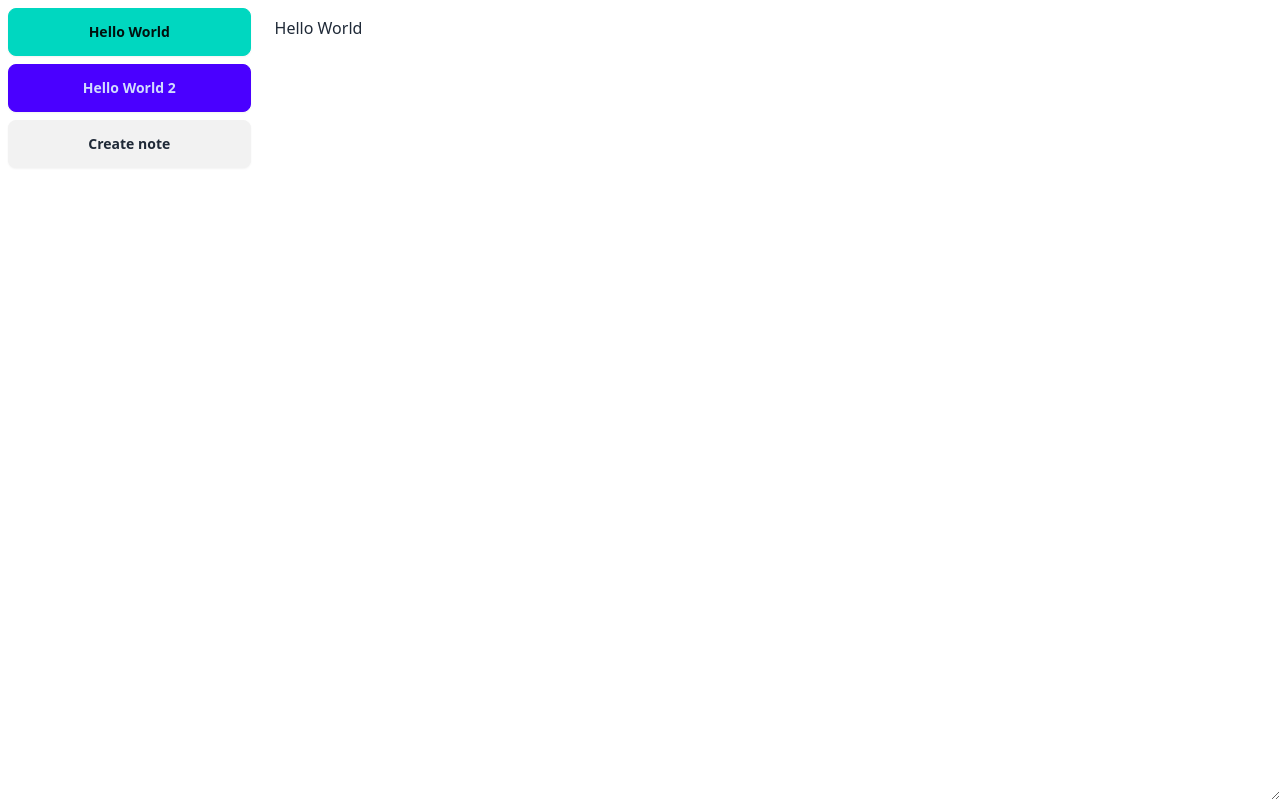
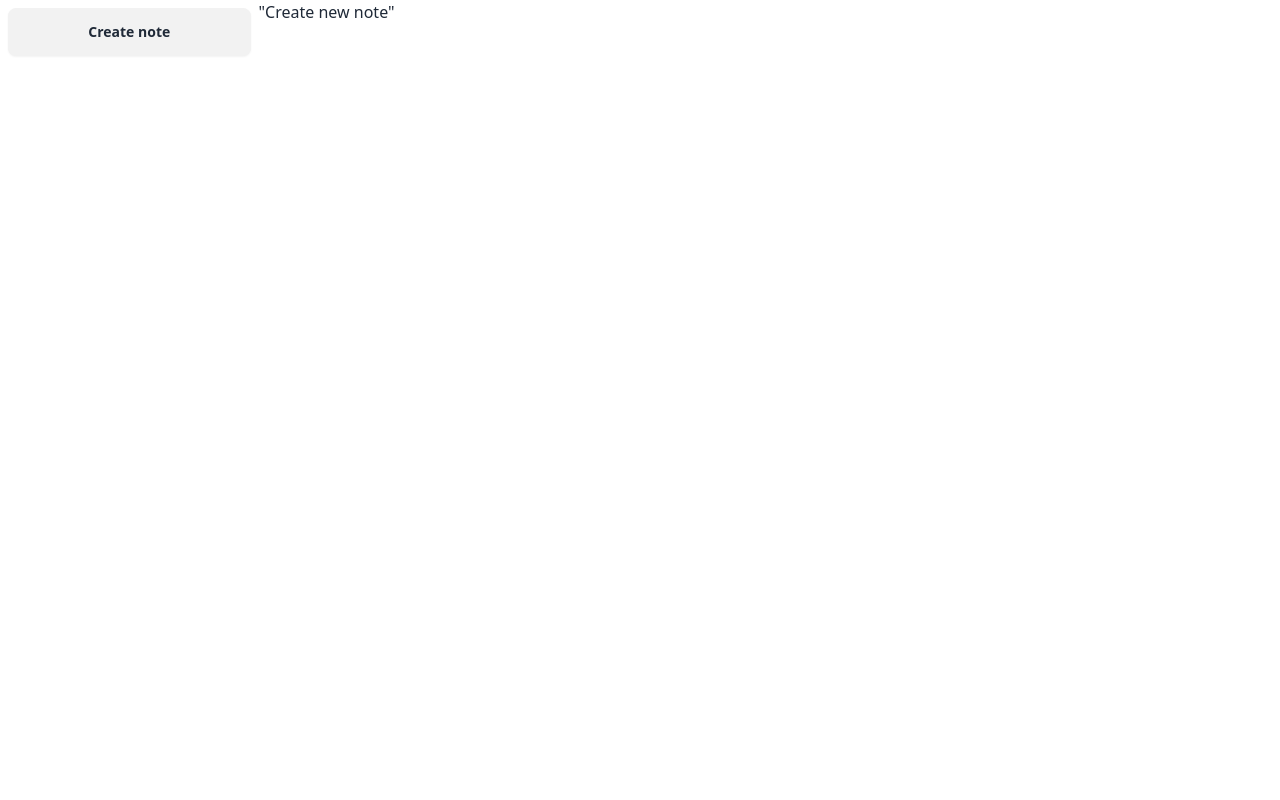
Before and after one commit to mariovyord/simple-notes-react, a React (Vite) app: page / in a window 1280 px wide. Built offline with nearby package versions, Linux system fonts and the light colour scheme.

Commit message:
add storage

```diff
--- a/package.json
+++ b/package.json
@@ -10,6 +10,8 @@
     "preview": "vite preview"
   },
   "dependencies": {
+    "dexie": "^3.2.4",
+    "dexie-react-hooks": "^1.1.7",
     "localforage": "^1.10.0",
     "lodash.debounce": "^4.0.8",
     "match-sorter": "^6.3.1",
--- a/src/components/Notes.tsx
+++ b/src/components/Notes.tsx
@@ -1,36 +1,43 @@
-import { useNotes } from "../contexts/NotesContext";
+import { useNotes, useNotesService } from "../contexts/NotesContext";
 import Content from "./Content";
 import Sidenav from "./Sidenav";
-import { useSearchParams } from "react-router-dom";
+import useSelectedId from "../hooks/useLocalStorage";
 
 export default function Notes() {
   const notes = useNotes();
-  const [searchParams, setSearchParams] = useSearchParams();
+  const notesService = useNotesService();
+  const [selectedId, setSelectedId] = useSelectedId();
 
-  let selectedId = searchParams.get("selected");
-  if (!selectedId) {
-    selectedId = Object.keys(notes)[0];
-    if (selectedId) setSearchParams({ selected: selectedId });
+  if (!useSelectedId && Object.keys(notes).length > 0) {
+    setSelectedId(Object.keys(notes)[0]);
   }
 
-  const selected = notes[selectedId];
-
   const select = (id: string) => {
-    setSearchParams({ selected: id });
+    setSelectedId(id);
   };
 
-  if (Object.keys(notes).length === 0) {
-    return "Empty";
-  }
+  const create = async () => {
+    const note = await notesService.create();
+    setSelectedId(note.id);
+  };
 
   return (
     <div className="h-screen overflow-hidden flex">
-      <Sidenav selectedId={selectedId} select={select} notes={notes}></Sidenav>
-      <Content
-        key={selected.id}
-        id={selected.id}
-        initialValue={selected.content}
-      ></Content>
+      <Sidenav
+        create={create}
+        selectedId={selectedId || ""}
+        select={select}
+        notes={notes}
+      ></Sidenav>
+      {selectedId ? (
+        <Content
+          key={selectedId}
+          id={selectedId}
+          initialValue={notes[selectedId].content}
+        ></Content>
+      ) : (
+        <div className="w-full h-full">"Create new note"</div>
+      )}
     </div>
   );
 }
--- a/src/components/Sidenav.tsx
+++ b/src/components/Sidenav.tsx
@@ -1,14 +1,15 @@
-import { useNotesService } from "../contexts/NotesContext";
+import { useNotes, useNotesService } from "../contexts/NotesContext";
 import { Note } from "../types/types";
 
 interface SidenavProps {
   notes: Record<string, Note>;
   select: (id: string) => void;
+  create: () => void;
   selectedId: string;
 }
 
-export default function Sidenav({ select, notes, selectedId }: SidenavProps) {
-  const notesService = useNotesService();
+export default function Sidenav({ create, select, selectedId }: SidenavProps) {
+  const notes = useNotes();
 
   return (
     <div className="w-[320px] p-2">
@@ -21,9 +22,11 @@ export default function Sidenav({ select, notes, selectedId }: SidenavProps) {
           ></NoteCard>
         </div>
       ))}
-      <button onClick={notesService.create} className="btn w-full">
+      {Object.keys(notes).length <= 10 && (
+        <button onClick={create} className="btn w-full">
           Create note
         </button>
+      )}
     </div>
   );
 }
@@ -35,14 +38,21 @@ interface NoteCard {
 }
 
 function NoteCard({ note, select, isSelected }: NoteCard) {
+  const notesService = useNotesService();
+
   return (
+    <>
       <button
-      onClick={() => select(note.id)}
+        onClick={() => select(note.id!)}
         className={`btn btn-primary w-full ${
           isSelected ? "btn-accent" : "btn-primary"
         }`}
       >
         {note.title}
       </button>
+      <button className="btn" onClick={() => notesService.remove(note.id)}>
+        X
+      </button>
+    </>
   );
 }
--- a/src/contexts/NotesContext.ts
+++ b/src/contexts/NotesContext.ts
@@ -2,8 +2,9 @@ import { createContext, useContext } from "react";
 import { Note } from "../types/types";
 
 type NotesServiceContextProps = {
-  create: () => void;
+  create: () => Promise<Note>;
   update: (id: string, content: string) => void;
+  remove: (id: string) => void;
 } | null;
 
 export const NotesContext = createContext<Record<string, Note>>({});
--- a/src/contexts/NotesProvider.tsx
+++ b/src/contexts/NotesProvider.tsx
@@ -1,6 +1,6 @@
-import { ReactNode, useEffect, useReducer } from "react";
+import { ReactNode, useEffect, useReducer, useState } from "react";
 import { Note } from "../types/types";
-import * as notesApiService from "../services/notes.service";
+import * as notesApiService from "../services/notes-api.service";
 import { NotesContext, NotesServiceContext } from "./NotesContext";
 
 type ActionType =
@@ -44,29 +44,39 @@ const initialState: State = {
 
 export default function NotesProvider({ children }: { children: ReactNode }) {
   const [state, dispatch] = useReducer(reducer, initialState);
+  const [loading, setLoading] = useState(true);
 
   useEffect(() => {
-    const notes = notesApiService.getAllNotes();
-    if (!notes) return;
-    dispatch({ type: "GET_NOTES", payload: notes });
+    const fetchNotes = async () => {
+      const notes = await notesApiService.getAllNotes();
+      dispatch({ type: "GET_NOTES", payload: notes });
+      setLoading(false);
+    };
+    fetchNotes();
   }, []);
 
-  const update = (id: string, content: string) => {
+  const update = async (id: string, content: string) => {
     const updated = structuredClone(state.notes[id]);
     updated.content = content;
-    const newNote = notesApiService.updateNote(updated);
+    const newNote = await notesApiService.updateNote(updated);
     dispatch({ type: "UPDATE_NOTE", payload: newNote });
   };
 
-  const create = () => {
-    const n = notesApiService.createNote();
+  const create = async () => {
+    const n = await notesApiService.createNote();
     dispatch({ type: "CREATE_NOTE", payload: n });
+    return n;
+  };
+
+  const remove = async (id: string) => {
+    await notesApiService.deleteNote(id);
+    dispatch({ type: "DELETE_NOTE", payload: id });
   };
 
   return (
     <NotesContext.Provider value={state.notes}>
-      <NotesServiceContext.Provider value={{ update, create }}>
-        {children}
+      <NotesServiceContext.Provider value={{ update, create, remove }}>
+        {loading ? "Loading..." : children}
       </NotesServiceContext.Provider>
     </NotesContext.Provider>
   );
--- /dev/null
+++ b/src/db/db.ts
@@ -0,0 +1,17 @@
+import Dexie, { Table } from "dexie";
+import { Note } from "../types/types";
+
+export class DexieExt extends Dexie {
+  // 'friends' is added by dexie when declaring the stores()
+  // We just tell the typing system this is the case
+  notes!: Table<Note>;
+
+  constructor() {
+    super("simple-notes");
+    this.version(1).stores({
+      notes: "++id, title, content, createdAt, updatedAt", // Primary key and indexed props
+    });
+  }
+}
+
+export const db = new DexieExt();
--- /dev/null
+++ b/src/hooks/useLocalStorage.ts
@@ -0,0 +1,31 @@
+import { useState } from "react";
+
+export default function useSelectedId() {
+  const [state, setState] = useState(() => {
+    try {
+      const selected = localStorage.getItem("selectedId");
+      if (selected) {
+        return JSON.parse(selected);
+      }
+      return null;
+    } catch (err) {
+      return null;
+    }
+  });
+
+  const setItem = (selectedId: string) => {
+    try {
+      if (selectedId === null) {
+        localStorage.removeItem("selectedId");
+        setState(null);
+      } else {
+        localStorage.setItem("selectedId", JSON.stringify(selectedId));
+        setState(selectedId);
+      }
+    } catch (err) {
+      return null;
+    }
+  };
+
+  return [state, setItem];
+}
--- a/src/services/api.service.ts
+++ /dev/null
@@ -1,49 +0,0 @@
-import { Note } from "../types/types";
-
-const mockDB: Record<string, Note> = {
-  sasd: {
-    id: "sasd",
-    title: "Hello World",
-    content: "Hello World",
-    updatedAt: new Date(),
-    createdAt: new Date(),
-  },
-  s4sd: {
-    id: "s4sd",
-    title: "Hello World 2",
-    content: "Hello World 2",
-    updatedAt: new Date(),
-    createdAt: new Date(),
-  },
-};
-
-function get(id: string | null): Record<string, Note> | Note | undefined {
-  if (typeof id === "string") {
-    // get note by id
-    return mockDB[id];
-  }
-
-  // if id is not passed, return all
-  return mockDB;
-}
-
-function create(note: Note): Note {
-  mockDB[note.id] = note;
-  return note;
-}
-
-function put(note: Note): Note {
-  mockDB[note.id] = note;
-  return note;
-}
-
-function remove(noteId: string) {
-  delete mockDB[noteId];
-}
-
-export default {
-  get,
-  create,
-  put,
-  remove,
-};
--- /dev/null
+++ b/src/services/notes-api.service.ts
@@ -0,0 +1,36 @@
+import { db } from "../db/db";
+import { Note } from "../types/types";
+
+export async function getAllNotes(): Promise<Record<string, Note>> {
+  const notes = await db.notes.toArray();
+  const obj: Record<string, Note> = {};
+  notes.forEach((x) => (obj[x.id] = x));
+  return obj;
+}
+
+export async function getNoteById(id: string): Promise<Note> {
+  const note = await db.notes.where({ id: id }).toArray();
+  return note[0];
+}
+
+export async function createNote(): Promise<Note> {
+  const newNote: Partial<Note> = {
+    title: "",
+    content: "",
+    createdAt: new Date(),
+    updatedAt: new Date(),
+  };
+  const id = await db.notes.add(newNote as Note);
+  const updated = { ...newNote, id };
+  return updated as Note;
+}
+
+export async function updateNote(note: Note): Promise<Note> {
+  note.updatedAt = new Date();
+  await db.notes.put(note);
+  return note;
+}
+
+export async function deleteNote(id: string): Promise<void> {
+  await db.notes.delete(id);
+}
--- a/src/services/notes.service.ts
+++ /dev/null
@@ -1,41 +0,0 @@
-import { Note } from "../types/types";
-import api from "./api.service";
-
-export function getAllNotes(): Record<string, Note> | null {
-  const notes = api.get(null);
-  if (!notes) return null;
-  return notes as Record<string, Note> | null;
-}
-
-export function getNoteById(id: string) {
-  return api.get(id);
-}
-
-export function createNote() {
-  const newNote: Note = {
-    id: generateId(),
-    title: "",
-    content: "",
-    createdAt: new Date(),
-    updatedAt: new Date(),
-  };
-
-  return api.create(newNote);
-}
-
-export function updateNote(note: Note) {
-  note.updatedAt = new Date();
-  return api.put(note);
-}
-
-export function deleteNote(id: string) {
-  return api.remove(id);
-}
-
-function generateId(): string {
-  // 1. Generate random ID
-  // 2. Validate that it does not exist
-  // 3. Return valid id
-
-  return "kjb" + String(Math.random() + 1000);
-}
```
Also changed, not shown: 1 other file (tests, documents, lock files or other folders). Lines whose indentation alone changed are shown as unchanged.
